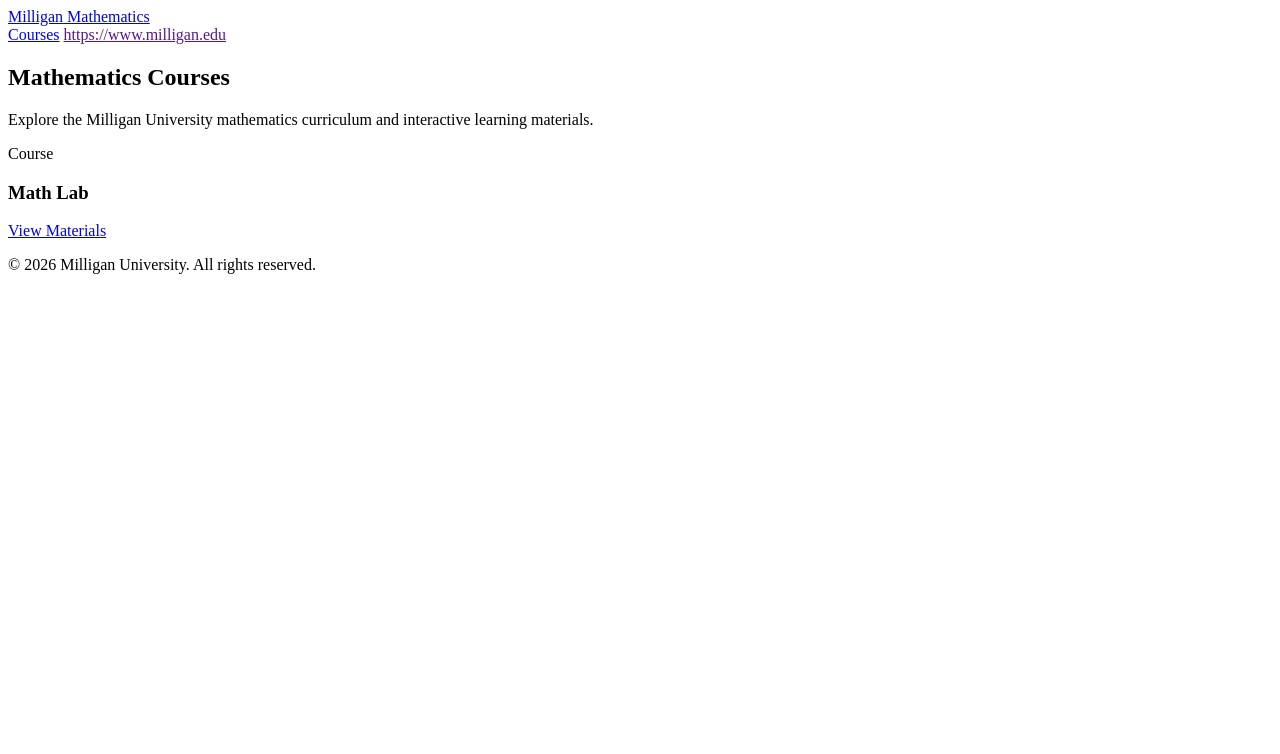
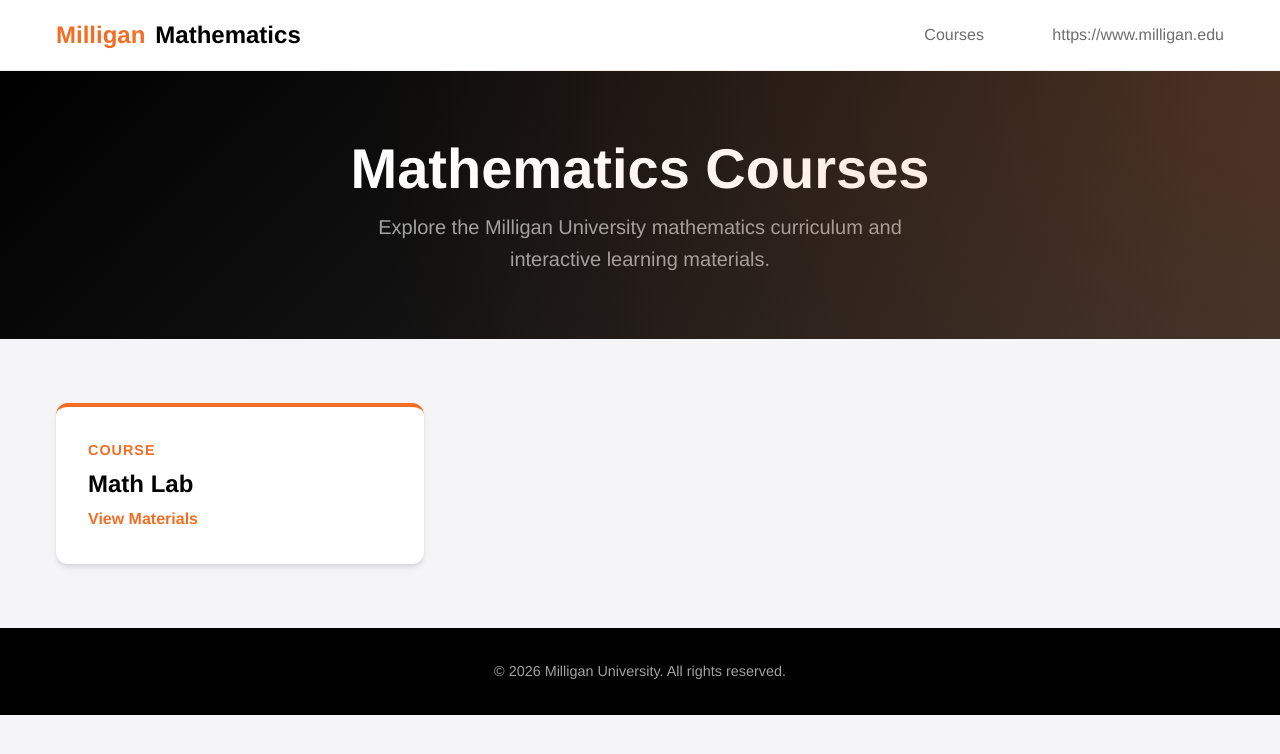
Before and after one commit to milligan-mathematics/courses, a Jekyll site: the page built from index.md, in a window 1280 px wide. Shown: the top 754 px of the page. Built offline with Jekyll 4.4.1, drawn with Linux system fonts in a browser that asks for light colours.

Commit message:
Fix CSS 404: Use site.baseurl directly for reliable paths

```diff
--- a/_layouts/course.html
+++ b/_layouts/course.html
@@ -3,9 +3,8 @@ layout: default
 ---
 
 <div class="container page-content">
-    <a href="{{ " /" | relative_url }}" style="font-size: 0.9rem;">&larr; Back to Courses</a>
+    <a href="{{ site.baseurl }}/" style="font-size: 0.9rem;">&larr; Back to Courses</a>
 
-    <!-- We expect the markdown content to contain headers and lists -->
     <div class="content-wrapper">
         {{ content }}
     </div>
--- a/_layouts/default.html
+++ b/_layouts/default.html
@@ -5,9 +5,7 @@
     <meta charset="UTF-8">
     <meta name="viewport" content="width=device-width, initial-scale=1.0">
     <title>{% if page.title %}{{ page.title }} - {% endif %}{{ site.title }}</title>
-    <!-- Fixed CSS Link -->
-    <link rel="stylesheet" href="{{ " /assets/css/style.css" | relative_url }}">
-    <!-- Custom Head -->
+    <link rel="stylesheet" href="{{ site.baseurl }}/assets/css/style.css">
     {% include head_custom.html %}
 </head>
 
@@ -15,11 +13,11 @@
 
     <nav class="navbar">
         <div class="container navbar-content">
-            <a href="{{ " /" | relative_url }}" class="brand">
+            <a href="{{ site.baseurl }}/" class="brand">
                 <span>Milligan</span> Mathematics
             </a>
             <div class="nav-links">
-                <a href="{{ " /" | relative_url }}">Courses</a>
+                <a href="{{ site.baseurl }}/">Courses</a>
                 {% for link in site.aux_links %}
                 {% for item in link %}
                 <a href="{{ item[1] }}">{{ item[0] }}</a>
```
